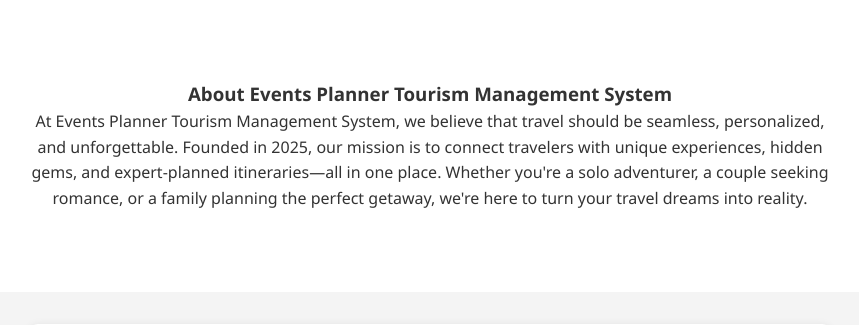
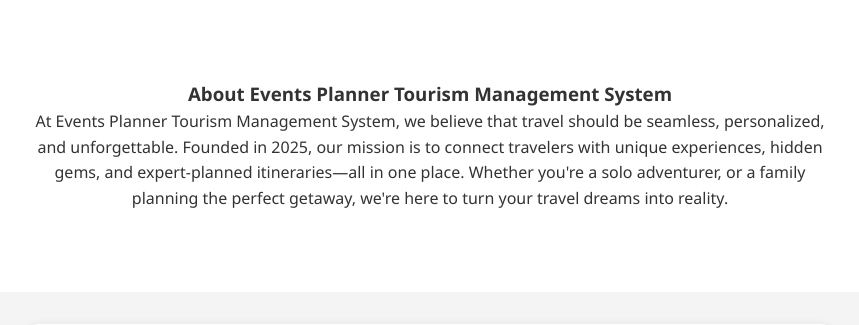
Before and after one commit to akanazi0/SWE-Project, a Flask app: page /welcome in a window 1280 px wide. Shown: the part 1206-1531 px from the top of the page, without its empty margins (210-1069 px from the left). Run offline with Flask 3, Linux system fonts and the light colour scheme.

Commit message:
Fixing frontend functionality

```diff
--- a/auth/templates/org_portal.html
+++ b/auth/templates/org_portal.html
@@ -104,7 +104,7 @@
         <option value="food">Food & Gourmets</option>
         <option value="luxury">Luxury Travel</option>
         <option value="family">Family Friendly</option>
-        <!-- Add more categories here if needed -->
+
       </select>
       <input type="file" name="image_file" accept="image/*" />
       <button type="submit">Add Event</button>
--- a/auth/templates/register.html
+++ b/auth/templates/register.html
@@ -88,14 +88,14 @@
 <body>
      <div class="register-container">
         <h1>Register</h1>
-        <!-- JINJA LOGIC ADDED HERE TO DISPLAY THE ERROR VARIABLE -->
+
         {% if error %}
             <p class="error-message">{{ error }}</p>
         {% endif %}
 
     <form method="POST" action="{{ url_for('register') }}">
         <label for="Email">Email:</label>
-    <input type="email" id="Email" name="email" required> <!-- CORRECTED name attribute to 'email' -->
+    <input type="email" id="Email" name="email" required>
 
     <label for="username">Username:</label>
         <input type="text" id="username" name="username" required>
--- a/auth/templates/welcome.html
+++ b/auth/templates/welcome.html
@@ -506,7 +506,7 @@
             <div class="container">
                <div class="about-section">
                     <h3>About Events Planner Tourism Management System</h3>
-                    <p>At Events Planner Tourism Management System, we believe that travel should be seamless, personalized, and unforgettable. Founded in 2025, our mission is to connect travelers with unique experiences, hidden gems, and expert-planned itineraries—all in one place. Whether you're a solo adventurer, a couple seeking romance, or a family planning the perfect getaway, we're here to turn your travel dreams into reality.</p>
+                    <p>At Events Planner Tourism Management System, we believe that travel should be seamless, personalized, and unforgettable. Founded in 2025, our mission is to connect travelers with unique experiences, hidden gems, and expert-planned itineraries—all in one place. Whether you're a solo adventurer, or a family planning the perfect getaway, we're here to turn your travel dreams into reality.</p>
                 </div>
             </div>
         </section>
@@ -563,7 +563,7 @@
         document.getElementById('events-nav').addEventListener('click', function(e) {
             e.preventDefault();
             showSection('main-content');
-            // Scroll to events section
+
             document.querySelector('.events-container').scrollIntoView({ behavior: 'smooth' });
         });
 
@@ -583,22 +583,22 @@
                 const eventCard = this.closest('.event-card');
                 const eventTitle = eventCard.querySelector('.event-title').textContent;
 
-                // In a real app, this would add the event to the user's bookings
+
                 alert(`You've booked: ${eventTitle}\nThis event has been added to your bookings.`);
 
-                // Show the booked events section
+
                 showSection('booked-events-section');
             });
         });
 
-        // Filter functionality (optional, for client-side filtering)
+
         document.getElementById('apply-filters').addEventListener('click', function() {
             const searchQuery = document.getElementById('search-filter').value.toLowerCase();
             const category = document.getElementById('category-filter').value;
             const budget = document.getElementById('budget-filter').value;
             const eventDate = document.getElementById('event-date').value;
 
-            // Filter the events based on these criteria
+
             filterEvents(searchQuery, category, budget, eventDate);
         });
 
@@ -613,13 +613,13 @@
                 const priceText = card.querySelector('.event-price').textContent;
                 const price = parseFloat(priceText.replace(/[^0-9.]/g, ''));
 
-                // Determine budget range
+
                 let cardBudget = '';
                 if (price < 500) cardBudget = 'budget';
                 else if (price < 1500) cardBudget = 'midrange';
                 else cardBudget = 'luxury';
 
-                // Check if card matches all filters
+
                 const matchesSearch = searchQuery === '' ||
                     title.includes(searchQuery) ||
                     desc.includes(searchQuery);
@@ -630,8 +630,7 @@
                 const matchesBudget = budget === '' ||
                     cardBudget === budget;
 
-                // Date filtering would require actual event dates in your data
-                // For this example, we'll just show the card if no date is selected
+
                 const matchesDate = date === '';
 
                 if (matchesSearch && matchesCategory && matchesBudget && matchesDate) {
@@ -654,7 +653,7 @@
             });
         }
 
-        // Initialize by showing the main content
+
         showSection('main-content');
     </script>
 </body>
```
